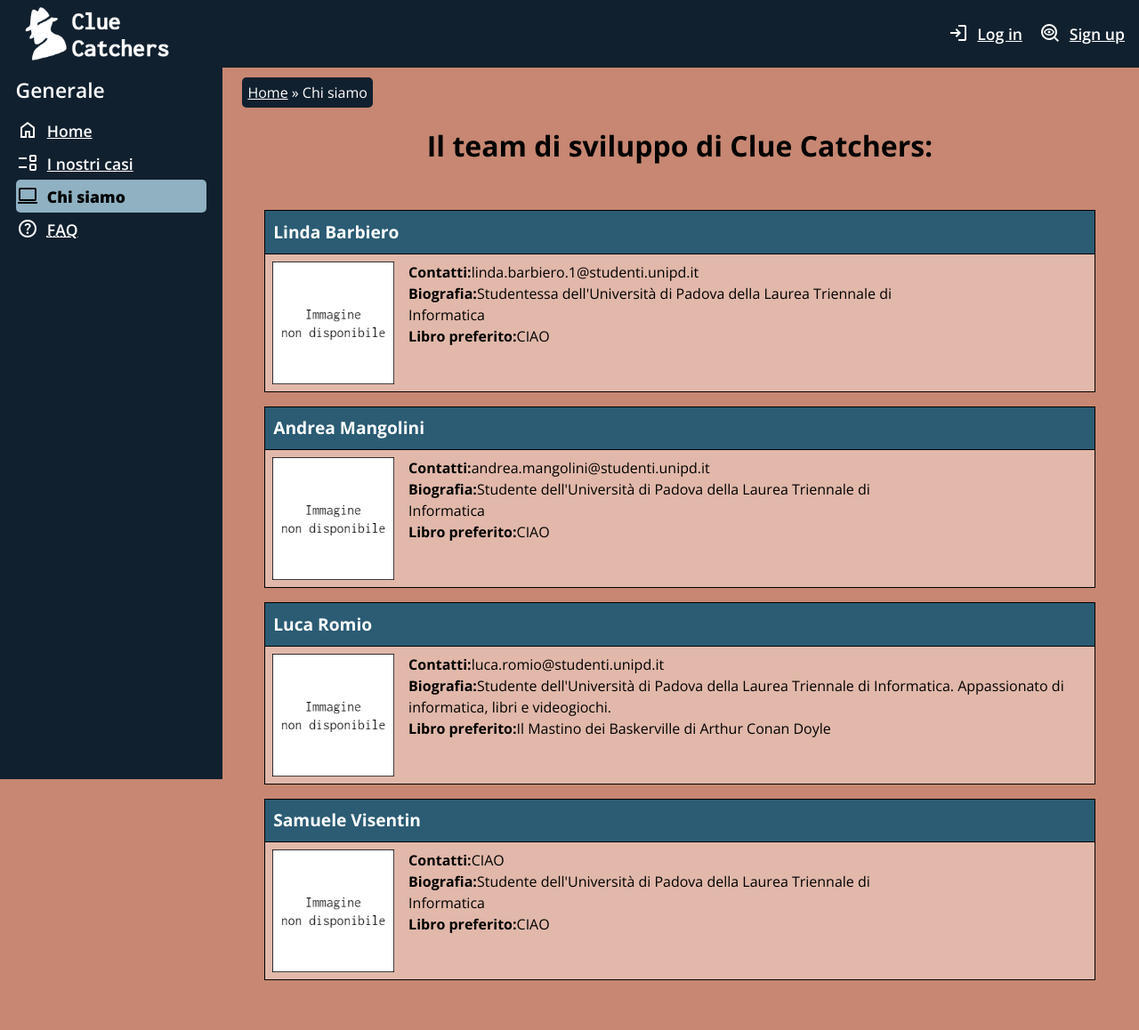
After one commit to samuele-visentin/unipd-TecWeb, a PHP site: page /about.html in a window 1280 px wide. The commit adds this page. Shown: the whole page at 89% size. Run offline with PHP 8.4, Linux system fonts and the light colour scheme.

Commit message:
Pagine about e faq statiche

```diff
--- /dev/null
+++ b/src/about.html
@@ -0,0 +1,109 @@
+<!DOCTYPE html>
+<html lang="it">
+  <head>
+    <meta charset="UTF-8">
+    <title lang="en">Chi siamo | Clue Catchers</title>
+    <meta name="keywords" content="Chi siamo Clue Catchers, Clue Catchers, team">
+    <meta name="description" content="Pagina del team di sviluppo di Clue Catchers">
+    <meta name="author" content="Clue Catchers">
+    <meta name="viewport" content="width=device-width,initial-scale=1.0">
+    <link rel="stylesheet" href="assets/css/main.css" media="screen">
+    <!-- Only screen per il supporto di iphone 8? -->
+    <link rel="stylesheet" href="assets/css/mini.css" media="screen and (max-width: 768px), only screen and (max-width: 768px)">
+    <link rel="shortcut icon" href="assets/images/favicon.ico" type="image/x-icon">
+    <link rel="stylesheet" href="assets/css/print.css" media="print">
+    <script src="javascript/script.js"></script>
+  </head>
+  <body>
+    <header id="pageHeader">
+      <button id="menuButton" onclick="openMenu()">Mostra menu</button>
+      <h1 id="logo" lang="en">Clue Catchers</h1>
+      <nav class="menu" id="userToolbar" aria-label="Link di accesso account">
+        <ul>
+            <li><a class="navHelp" href="#content">Vai ai contenuti</a></li>
+            <li id="loginButton"><a href="accedi.php" lang="en">Log in</a></li>
+            <li id="signupButton"><a href="registrati.php" lang="en">Sign up</a></li>
+        </ul>
+      </nav>
+    </header>
+
+    <nav class="menu" id="contentMenu" aria-label="Navigazione principale">
+      <button id="menuClose" onclick="closeMenu()">Chiudi menu</button>
+      <p class="menuSection">Generale</p>
+      <ul>
+            <li id="homeButton" class="menuButton"><a href="index.php" lang="en">Home</a></li>
+            <li id="casesButton" class="menuButton"><a href="cases.php">I nostri casi</a></li>
+            <li id="aboutButton" class="menuButton menuSelected">Chi siamo</li>
+            <li id="faqButton" class="menuButton"><a href="faq.html"><abbr lang="en" title="Frequently Asked Questions">FAQ</abbr></a></li></ul>
+    </nav>
+
+    <!-- should breadcrumb be outside? -->
+    <nav id="breadcrumb" aria-label="Percorso per questa pagina">
+      <p><a href="index.php" lang="en">Home</a> &raquo; Chi siamo</p>
+    </nav>
+
+    <main id="content">
+
+        <h1 id="titoloAbout">Il <span lang="en">team</span> di sviluppo di <span lang="en">Clue Catchers</span>:</h1>
+        <dl id="membriTeam">
+            <dt>Linda Barbiero</dt>
+            <dd>
+                <img src="assets/images/img_placeholder.png" alt="Immagine di profilo temporanea">
+                <dl class="membro">
+                    <dt>Contatti: </dt>
+                    <dd>linda.barbiero.1@studenti.unipd.it</dd>
+                    <dt>Biografia: </dt>
+                    <dd>Studentessa dell&apos;Università di Padova della Laurea Triennale di Informatica</dd>
+                    <dt>Libro preferito: </dt>
+                    <dd>CIAO</dd>
+                </dl>
+            </dd>
+            <dt>Andrea Mangolini</dt>
+            <dd>
+                <img src="assets/images/img_placeholder.png" alt="Immagine di profilo temporanea">
+                <dl class="membro">
+                    <dt>Contatti: </dt>
+                    <dd>andrea.mangolini@studenti.unipd.it</dd>
+                    <dt>Biografia: </dt>
+                    <dd>Studente dell&apos;Università di Padova della Laurea Triennale di Informatica</dd>
+                    <dt>Libro preferito: </dt>
+                    <dd>CIAO</dd>
+                </dl>
+            </dd>
+            <dt>Luca Romio</dt>
+            <dd>
+                <img src="assets/images/img_placeholder.png" alt="Immagine di profilo temporanea">
+                <dl class="membro">
+                    <dt>Contatti: </dt>
+                    <dd>luca.romio@studenti.unipd.it</dd>
+                    <dt>Biografia: </dt>
+                    <dd>Studente dell&apos;Università di Padova della Laurea Triennale di Informatica. Appassionato di informatica, libri e videogiochi.</dd>
+                    <dt>Libro preferito: </dt>
+                    <dd>Il Mastino dei <span lang="en">Baskerville</span> di <span lang="en">Arthur Conan Doyle</span></dd>
+                </dl>
+            </dd>
+            <dt>Samuele Visentin</dt>
+            <dd>
+                <img src="assets/images/img_placeholder.png" alt="Immagine di profilo temporanea">
+                <dl class="membro">
+                    <dt>Contatti: </dt>
+                    <dd>CIAO</dd>
+                    <dt>Biografia: </dt>
+                    <dd>Studente dell&apos;Università di Padova della Laurea Triennale di Informatica</dd>
+                    <dt>Libro preferito: </dt>
+                    <dd>CIAO</dd>
+                </dl>
+            </dd>
+        </dl>
+
+    </main>
+
+    <a href="#" id="backToTop">Torna su</a>
+
+    <div id="imgFullPage"></div>
+
+    <button id="closeImg" onclick="closeImg()">Chiudi immagine</button>
+
+    <script src="javascript/listeners.js"></script>
+    </body>
+</html>
--- a/src/components/sidebar.php
+++ b/src/components/sidebar.php
@@ -16,12 +16,12 @@
 
         $sidebar .= '
                     <li id="aboutButton" class="menuButton'.($selected == "ABOUT" ? ' menuSelected"' : '"').'>'
-                        .($selected != "ABOUT" ? '<a href="about.php">Chi siamo</a>' : 'Chi siamo').
+                        .($selected != "ABOUT" ? '<a href="about.html">Chi siamo</a>' : 'Chi siamo').
                     '</li>';
 
         $sidebar .= '
                     <li id="faqButton" class="menuButton'.($selected == "FAQ" ? ' menuSelected"' : '"').'>'
-                        .($selected != "FAQ" ? '<a href="faq.php"><abbr lang="en" title="Frequently Asked Questions">FAQ</abbr></a>' : '<abbr lang="en" title="Frequently Asked Questions">FAQ</abbr>').
+                        .($selected != "FAQ" ? '<a href="faq.html"><abbr lang="en" title="Frequently Asked Questions">FAQ</abbr></a>' : '<abbr lang="en" title="Frequently Asked Questions">FAQ</abbr>').
                     '</li></ul>';
 
         if(in_array($selected, $needsCaseMenu)) {
```
Also changed, not shown: src/about.php (deleted, +0 -73 lines), src/faq.html (renamed from src/faq.php, +54 -19 lines).
